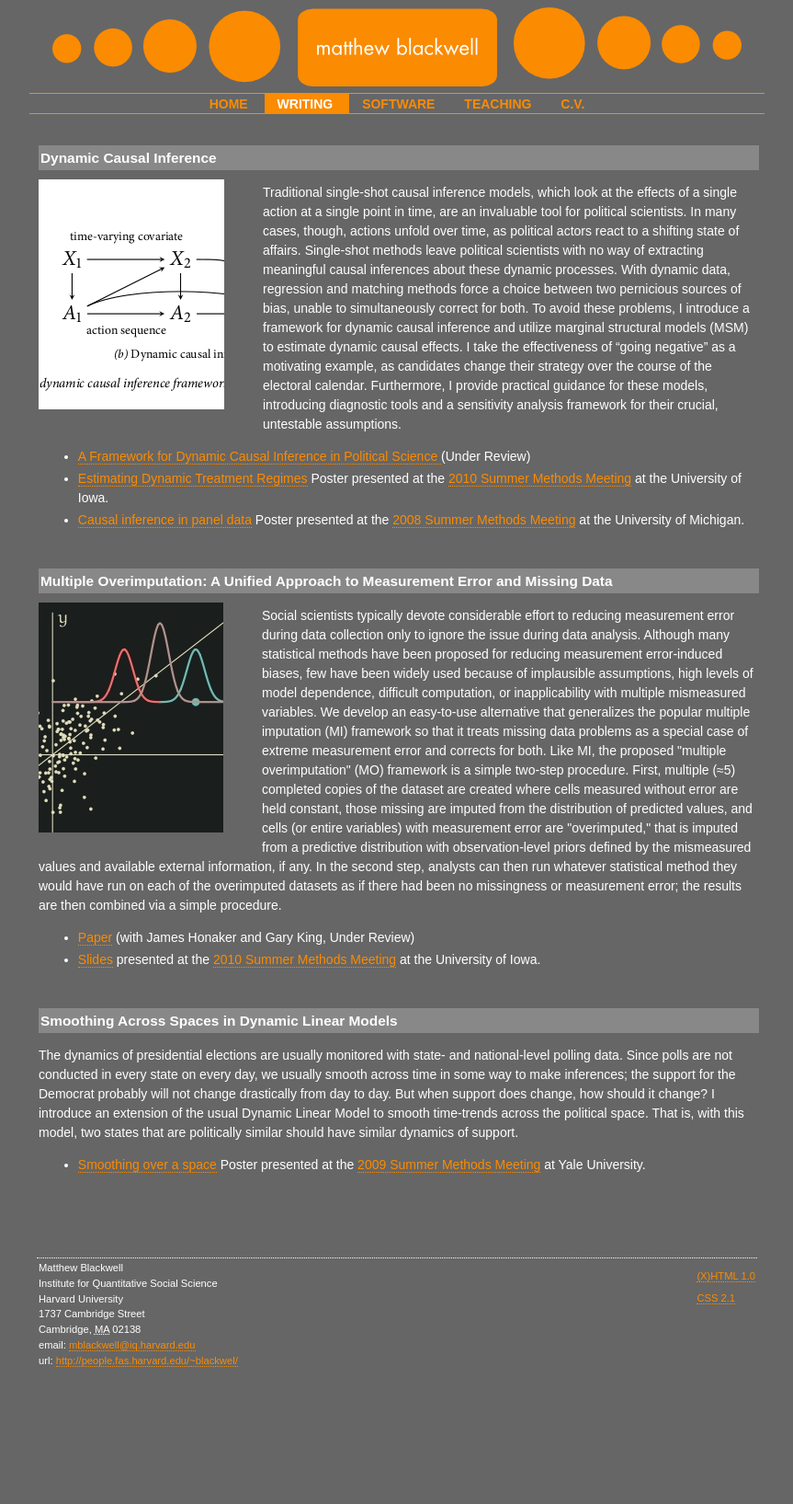
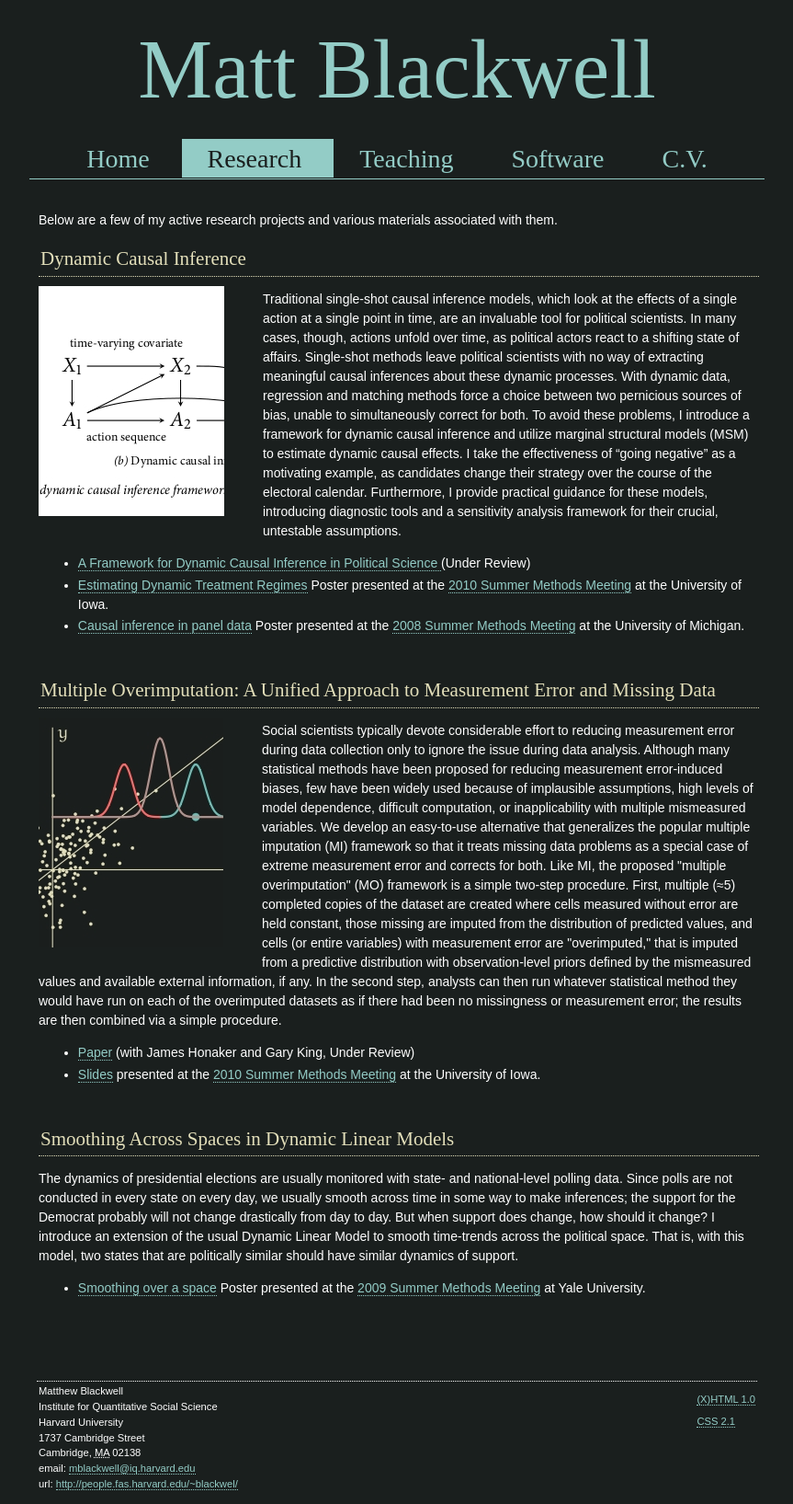
Before and after one commit to mattblackwell/mattblackwell.github.com, a Jekyll site: the page built from writing.html, in a window 1280 px wide. Shown: the whole page at 92% size, without its empty margins (208-1071 px from the left). Built offline with Jekyll 4.4.1, drawn with Linux system fonts in a browser that asks for light colours; before the commit the page ends 1501 px from its top, so only the background shows below that.

Commit message:
fresh new look

```diff
--- a/_layouts/default.html
+++ b/_layouts/default.html
@@ -30,8 +30,8 @@
 <body>
 
 <div id="title">
-<a href="index.html" id="picture"><img src="images/title-banner2.png"
-				       class="title" alt="Matthew Blackwell"/></a>
+<a href="index.html" id="picture"><!-- <img src="images/title-banner2.png" -->
+				  <!--      class="title" alt="Matthew Blackwell"/> -->Matt Blackwell</a>
 </div>
 
 
@@ -45,13 +45,7 @@
 
 <li{% if page.slug == "writing" %} id="active"{% endif %}>
   <a href="writing.html"{% if page.slug == "writing" %} id="current"{% endif%}>
-    Writing
-  </a>
-</li>
-
-<li{% if page.slug == "software" %} id="active"{% endif %}>
-  <a href="software.html"{% if page.slug == "software" %} id="current"{% endif%}>
-    Software
+    Research
   </a>
 </li>
 
@@ -61,6 +55,11 @@
   </a>
 </li>
 
+<li{% if page.slug == "software" %} id="active"{% endif %}>
+  <a href="software.html"{% if page.slug == "software" %} id="current"{% endif%}>
+    Software
+  </a>
+</li>
 <li><a href="blackwell-cv.pdf">C.V.</a></li>
 </ul>
 </div>
--- a/css/matt.css
+++ b/css/matt.css
@@ -1,20 +1,20 @@
 body {
-    font-family:   "Bitstream Vera Sans", arial, helvetica, sans-serif;
+    font-family:  "Droid Sans", "Bitstream Vera Sans", arial, helvetica, sans-serif;
     font-size: 14px;
-    background-color: #666;
+    background-color: #1A1F1E;
     color: #fff;
     line-height: 1.5;
 }
 
 a:link {
-    color:  #fb8b00;
+    color:  #93CCC6;
     text-decoration: none;
-    border-bottom: 1px dotted #fb8b00;
+    border-bottom: 1px dotted #93CCC6;
 }
 a:visited {
-    color: #fb8b00;
+    color: #93CCC6;
     text-decoration: none;
-    border-bottom: 1px dotted #fb8b00;
+    border-bottom: 1px dotted #93CCC6;
 }
 a:hover {
     color: #fff;
@@ -59,9 +59,10 @@ a img {
 }
 
 #title {
+    font-family: Raleway;
     text-align: center;
     margin: 5pt;
-
+    font-size: 6.5em;
 }
 
 
@@ -73,11 +74,10 @@ a img {
     list-style-type: none;
     text-align:center;
     width: 800px;
-    font-weight: bolder;
-    font-size: 1em;
-    text-transform: uppercase;
-    border-top: 1pt solid #fb8b00;
-    border-bottom: 1pt solid #fb8b00;
+    /*font-weight: 200;*/
+    font-size: 2em;
+    font-family: Raleway;
+    border-bottom: 1pt solid #93CCC6;
     line-height: normal;
 }
 
@@ -86,21 +86,26 @@ a img {
 }
 
 #navbar #active a {
-    background-color:  #fb8b00;
-    color: #FFF;
+    background-color: #93CCC6;
+     color: #1A1F1E;
     margin: 0;
 }
 
 #navbar li a {
     text-decoration: none;
-    color: #fb8b00;
+    color: #93CCC6;
     padding: .2em 1em;
     border: none;
 }
 
 #navbar a:hover {
-    background-color:  #fb8b00;
-    color: #FFF;
+    background-color:  #93CCC6;
+    color: #fff;
+}
+
+#navbar #active a:hover {
+    background-color:  #93CCC6;
+    color: #fff;
 }
 
 #content {
@@ -146,19 +151,20 @@ a img {
 }
 
 .project-title {
-    /*border-top: 1px solid #fb8b00;
-    border-bottom: 1px solid #fb8b00;*/
-    color: #fff;
+    border-bottom: 1px dotted #E3DFBA;
+    /*border-bottom: 1px solid #fb8b00;*/
+    color: #E3DFBA;
     padding: 2px;
-    background-color: #888;
-    font-size: 110%;
+    /* background-color: #E3DFBA; */
+    font-size: 150%;
+    font-family: Raleway;
     /*text-transform: uppercase;*/
     width: 100%;
-    font-weight: bold;
+    /* font-weight: bold; */
 }
 
 .project-title a {
-    color: white;
+    color: #E3DFBA;
     border: none;
 }
 
--- a/writing.html
+++ b/writing.html
@@ -3,7 +3,7 @@ layout: default
 slug: writing
 title: Writing
 ---
-<p></p>
+<p>Below are a few of my active research projects and various materials associated with them.</p>
 
 <div class="project">
 <div class="project-title">Dynamic Causal Inference</div>
```
